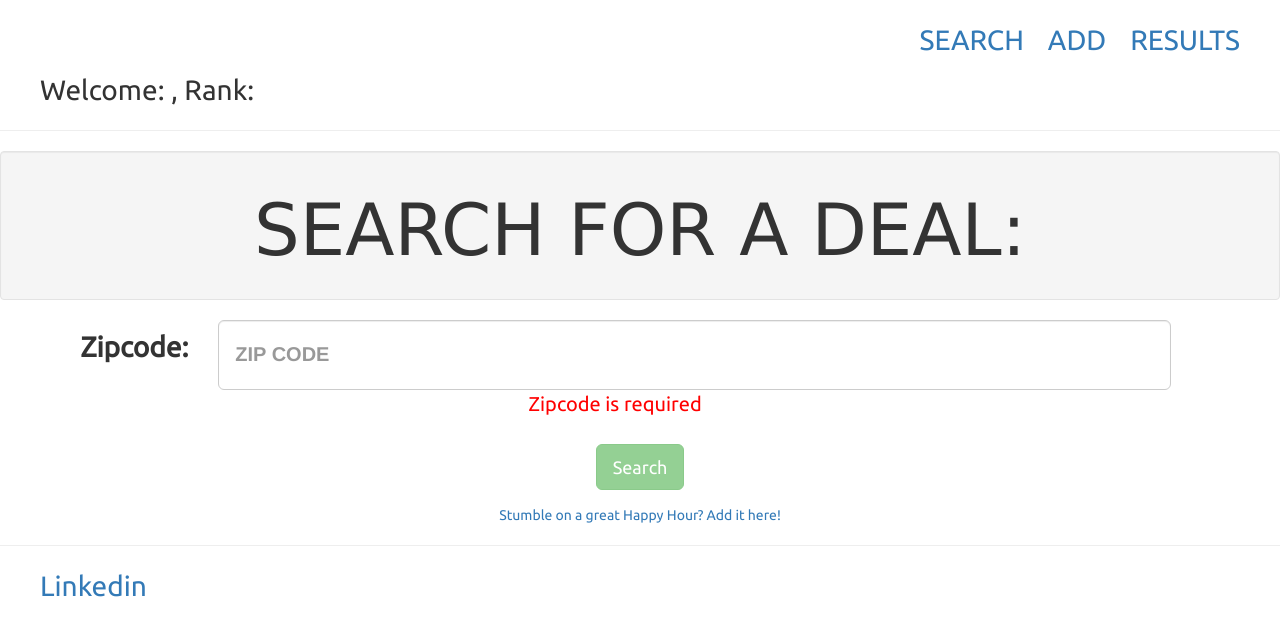
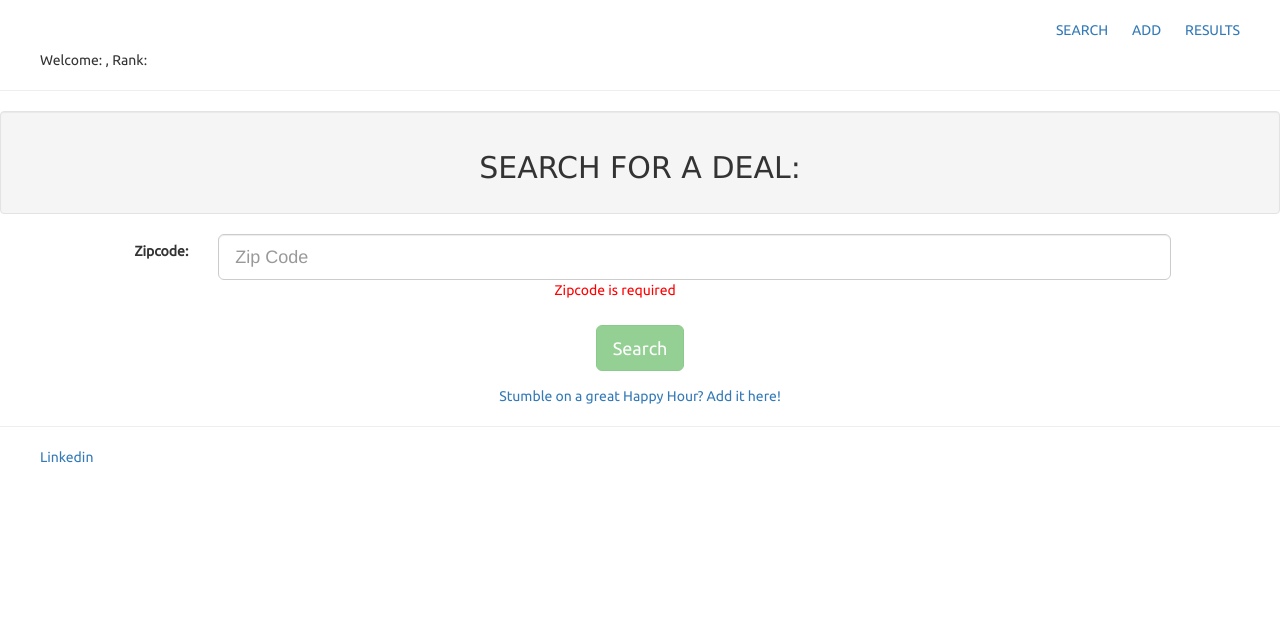
Before and after one commit to paulstafki/hosehead, a website: page client/views/routes/landing.html in a window 1280 px wide. Drawn offline with Linux system fonts and the light colour scheme; files that its build step writes are made by us from their sources; no server answers; files whose address does not match are found by name; a web font is replaced by a local one.

Commit message:
more sizing updates

```diff
--- a/client/styles/style.css
+++ b/client/styles/style.css
@@ -10,9 +10,9 @@ h3, h4, h5, label, li, p, a, button {
     font-family: Ubuntu, Verdana, sans-serif;
 }
 
-label {
-    font-size: 28px;
-}
+/*label {*/
+    /*font-size: 28px;*/
+/*}*/
 
 li {
     list-style-type: none;
@@ -21,11 +21,6 @@ li {
 
 p {
     color: #FF0000;
-    font-size: 20px;
-}
-
-input {
-    height: 70px !important;
 }
 
 .resultsDiv li, .resultsHeader li, .navBar li, .userBar li {
@@ -53,9 +48,9 @@ input {
     margin-right: 40px;
 }
 
-.navBar li, .footerNav li, .userBar li {
-    font-size: 28px;
-}
+/*.navBar li, .footerNav li, .userBar li {*/
+    /*font-size: 20px;*/
+/*}*/
 
 .navBar li {
     padding-left: 20px;
@@ -73,32 +68,3 @@ input {
 .userBar {
     text-align: left;
 }
-
-h1, h2 {
-    font-size: 72px;
-}
-
-::-webkit-input-placeholder {
-    font-size: 20px;
-    color: #d0cdfa;
-    text-transform: uppercase;
-    font-weight: bold;
-}
-:-moz-placeholder { /* older Firefox*/
-    font-size:20px;
-    color: #d0cdfa;
-    text-transform: uppercase;
-    font-weight: bold;
-}
-::-moz-placeholder { /* Firefox 19+ */
-    font-size: 20px;
-    color: #d0cdfa;
-    text-transform: uppercase;
-    font-weight: bold;
-}
-:-ms-input-placeholder {
-    font-size: 20px;
-    color: #d0cdfa;
-    text-transform: uppercase;
-    font-weight: bold;
-}
--- a/server/public/assets/styles/style.css
+++ b/server/public/assets/styles/style.css
@@ -10,9 +10,9 @@ h3, h4, h5, label, li, p, a, button {
     font-family: Ubuntu, Verdana, sans-serif;
 }
 
-label {
-    font-size: 28px;
-}
+/*label {*/
+    /*font-size: 28px;*/
+/*}*/
 
 li {
     list-style-type: none;
@@ -21,11 +21,6 @@ li {
 
 p {
     color: #FF0000;
-    font-size: 20px;
-}
-
-input {
-    height: 70px !important;
 }
 
 .resultsDiv li, .resultsHeader li, .navBar li, .userBar li {
@@ -53,9 +48,9 @@ input {
     margin-right: 40px;
 }
 
-.navBar li, .footerNav li, .userBar li {
-    font-size: 28px;
-}
+/*.navBar li, .footerNav li, .userBar li {*/
+    /*font-size: 20px;*/
+/*}*/
 
 .navBar li {
     padding-left: 20px;
@@ -73,32 +68,3 @@ input {
 .userBar {
     text-align: left;
 }
-
-h1, h2 {
-    font-size: 72px;
-}
-
-::-webkit-input-placeholder {
-    font-size: 20px;
-    color: #d0cdfa;
-    text-transform: uppercase;
-    font-weight: bold;
-}
-:-moz-placeholder { /* older Firefox*/
-    font-size:20px;
-    color: #d0cdfa;
-    text-transform: uppercase;
-    font-weight: bold;
-}
-::-moz-placeholder { /* Firefox 19+ */
-    font-size: 20px;
-    color: #d0cdfa;
-    text-transform: uppercase;
-    font-weight: bold;
-}
-:-ms-input-placeholder {
-    font-size: 20px;
-    color: #d0cdfa;
-    text-transform: uppercase;
-    font-weight: bold;
-}
```
